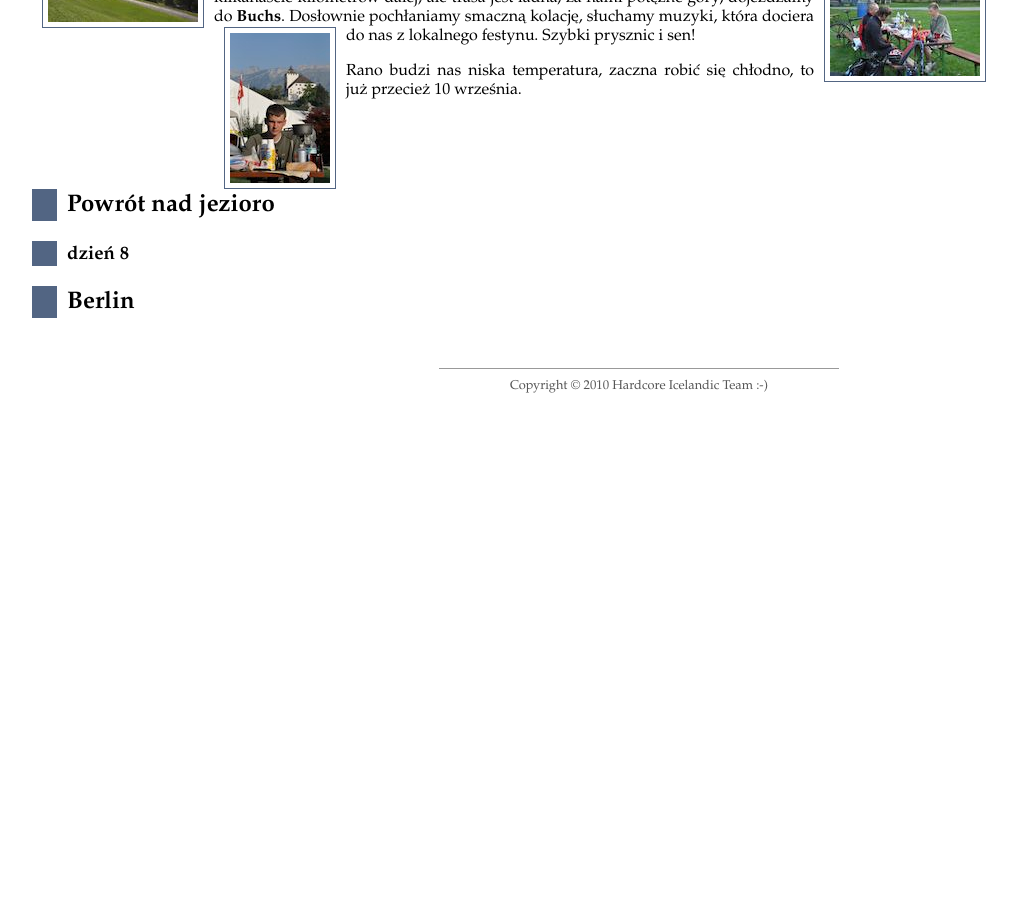
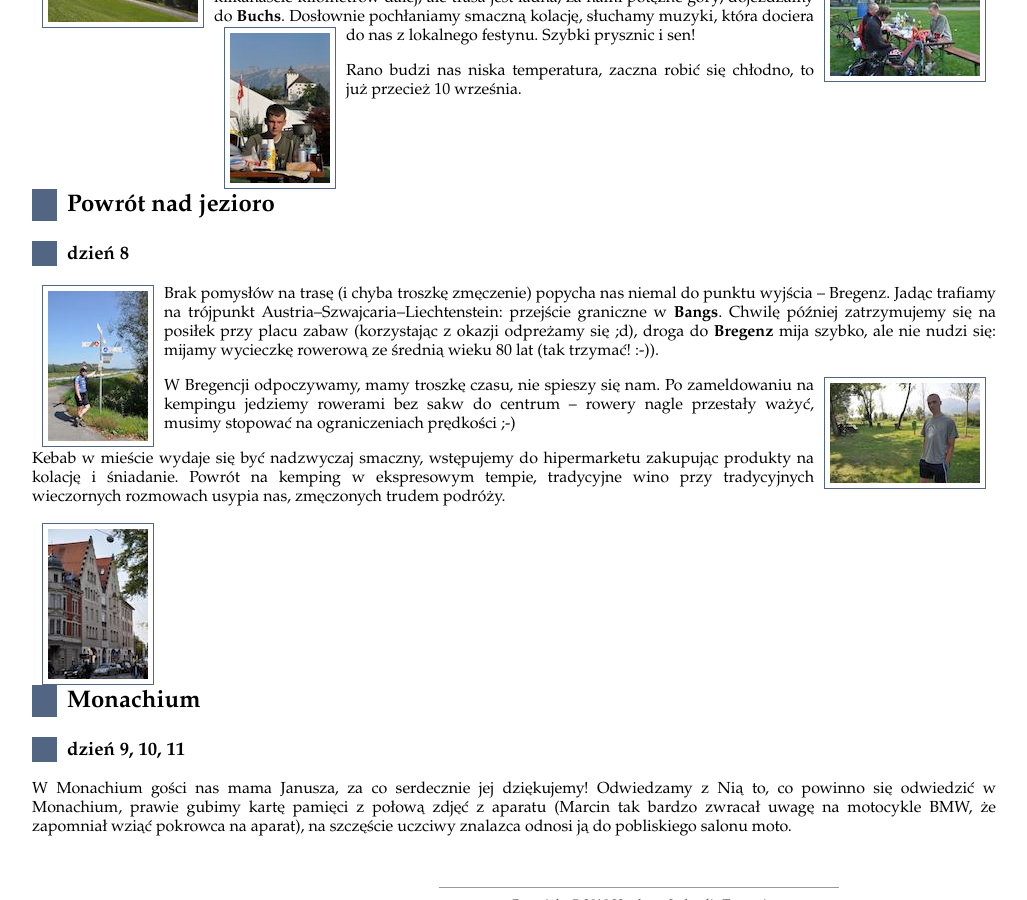
Before and after one commit to michalbugno/bicyklem.pl, a Jekyll site: the page built from bodensee.markdown, in a window 1280 px wide and 900 px high, scrolled down 2099 px. Shown: the whole window, without its empty margins (1-1028 px from the left). Built offline with Jekyll 4.4.1, drawn with Linux system fonts in a browser that asks for light colours; before the commit the page ends 2504 px from its top, so only the background shows below that.

Commit message:
Bodensee part5

```diff
--- a/bodensee.markdown
+++ b/bodensee.markdown
@@ -127,5 +127,31 @@ września.
 ## Powrót nad jezioro
 
 ### dzień 8
+<a href="./images/bodensee/10_01.jpg"><img src="./images/bodensee/10_01_thumb.jpg" class="left" /></a>
+Brak pomysłów na trasę (i chyba troszkę zmęczenie) popycha nas niemal do punktu wyjścia
+-- Bregenz. Jadąc trafiamy na trójpunkt Austria--Szwajcaria--Liechtenstein:
+przejście graniczne w **Bangs**. Chwilę później zatrzymujemy się na posiłek przy
+placu zabaw (korzystając z okazji odpreżamy się ;d), droga do **Bregenz** mija
+szybko, ale nie nudzi się: mijamy wycieczkę rowerową ze średnią wieku 80 lat
+(tak trzymać! :-)).
 
-## Berlin
+<a href="./images/bodensee/10_02.jpg"><img src="./images/bodensee/10_02_thumb.jpg" class="right" /></a>
+W Bregencji odpoczywamy, mamy troszkę czasu, nie spieszy się nam. Po
+zameldowaniu na kempingu jedziemy rowerami bez sakw do centrum -- rowery nagle
+przestały ważyć, musimy stopować na ograniczeniach prędkości ;-)
+
+Kebab w mieście wydaje się być nadzwyczaj smaczny, wstępujemy do hipermarketu
+zakupując produkty na kolację i śniadanie. Powrót na kemping w ekspresowym
+tempie, tradycyjne wino przy tradycyjnych wieczornych rozmowach usypia nas,
+zmęczonych trudem podróży.
+
+<a href="./images/bodensee/10_03.jpg"><img src="./images/bodensee/10_03_thumb.jpg" class="left" /></a>
+
+## Monachium
+
+### dzień 9, 10, 11
+W Monachium gości nas mama Janusza, za co serdecznie jej dziękujemy! Odwiedzamy
+z Nią to, co powinno się odwiedzić w Monachium, prawie gubimy kartę pamięci z
+połową zdjęć z aparatu (Marcin tak bardzo zwracał uwagę na motocykle BMW, że
+zapomniał wziąć pokrowca na aparat), na szczęście uczciwy znalazca odnosi ją do
+pobliskiego salonu moto.
```
Also changed, not shown: images/bodensee/10_01.jpg (added), images/bodensee/10_01_thumb.jpg (added), images/bodensee/10_02.jpg (added), images/bodensee/10_02_thumb.jpg (added), images/bodensee/10_03.jpg (added), images/bodensee/10_03_thumb.jpg (added).
